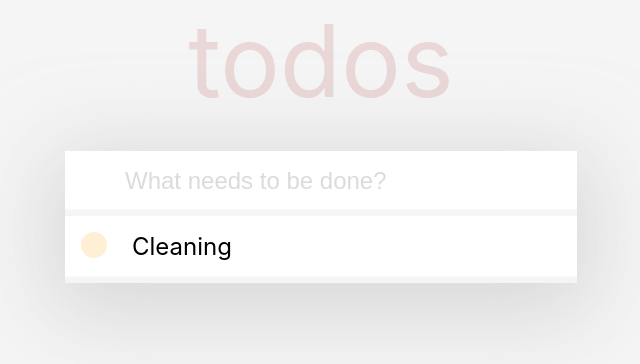
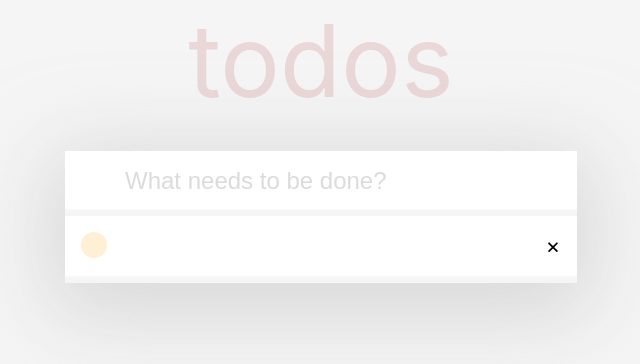
Before and after one commit to vkalamarska/react-todo-list, a React (Vite) app: page / in a window 1280 px wide. Shown: the top 364 px of the page, without its empty margins (319-959 px from the left). Built offline with nearby package versions, Linux system fonts and the light colour scheme.

Commit message:
Move item label to state

```diff
--- a/src/components/TodoExplorer.tsx
+++ b/src/components/TodoExplorer.tsx
@@ -1,6 +1,7 @@
 import { useState } from "react";
 import styled, { css } from "styled-components";
 import DoneIcon from "../assets/done-icon.svg";
+import DeleteIcon from "../assets/delete-icon.svg";
 
 const TodoContainer = styled.div`
   width: 40%;
@@ -12,6 +13,7 @@ const TodoContainer = styled.div`
 `;
 
 const InputContainer = styled.input`
+  margin: 0 0 5px 0;
   padding: 16px 0 16px 60px;
   border: none;
   background: white;
@@ -36,15 +38,43 @@ const InputContainer = styled.input`
 //   cursor: pointer;
 // `;
 
+const List = styled.li`
+  list-style: none;
+  overflow: hidden;
+  width: 100%;
+  margin-bottom: 5px;
+`;
+
+const LabelContainer = styled.div`
+  display: flex;
+  justify-content: space-between;
+  justify-items: center;
+  padding: 16px;
+  background-color: white;
+  box-shadow: inset 0 -2px 1px rgba(0, 0, 0, 0.03);
+`;
+
+const DeleteButton = styled.button`
+  padding: 8px;
+  border: none;
+  background-image: url(${DeleteIcon});
+  background-color: white;
+  background-size: 100%;
+  background-repeat: no-repeat;
+  background-position: center;
+  cursor: pointer;
+
+  :hover {
+    fill: "papayawhip";
+  }
+`;
+
 const Label = styled.label`
-  margin: 5px 0;
-  padding: 16px 0 16px 16px;
   display: flex;
-  justify-items: center;
+
   gap: 25px;
   border: none;
   background: white;
-  box-shadow: inset 0 -2px 1px rgba(0, 0, 0, 0.03);
 `;
 
 const HiddenCheckbox = styled.input.attrs({ type: "checkbox" })`
@@ -99,7 +129,11 @@ const LabelText = styled.span<{ isChecked: boolean }>`
       : ""}
 `;
 
-const Checkbox = () => {
+interface CheckboxProps {
+  labelText: string;
+}
+
+const Checkbox: React.FC<CheckboxProps> = ({ labelText }) => {
   const [isChecked, setChecked] = useState(false);
 
   return (
@@ -114,18 +148,30 @@ const Checkbox = () => {
           <polyline points="20 6 9 17 4 12" />
         </Icon>
       </CheckboxContainer>
-      <LabelText isChecked={isChecked}>Cleaning</LabelText>
+      <LabelText isChecked={isChecked}>{labelText}</LabelText>
     </>
   );
 };
 
 const TodoExplorer = () => {
+  const [labelText, setLabelText] = useState("");
+  const [todoList, setTodoList] = useState([]);
+
   return (
     <TodoContainer>
-      <InputContainer placeholder="What needs to be done?"></InputContainer>
-      <Label>
-        <Checkbox></Checkbox>
-      </Label>
+      <InputContainer
+        placeholder="What needs to be done?"
+        value={labelText}
+        onChange={(e) => setLabelText(e.target.value)}
+      ></InputContainer>
+      <List>
+        <LabelContainer>
+          <Label>
+            <Checkbox labelText={labelText}></Checkbox>
+          </Label>
+          <DeleteButton></DeleteButton>
+        </LabelContainer>
+      </List>
     </TodoContainer>
   );
 };
```
